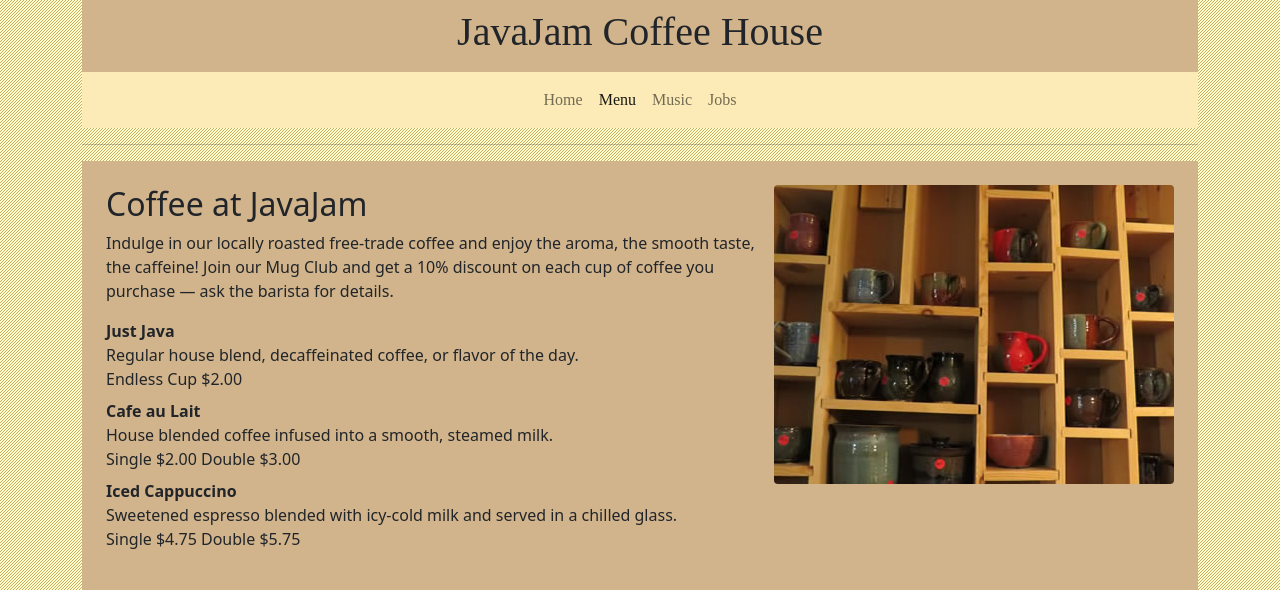
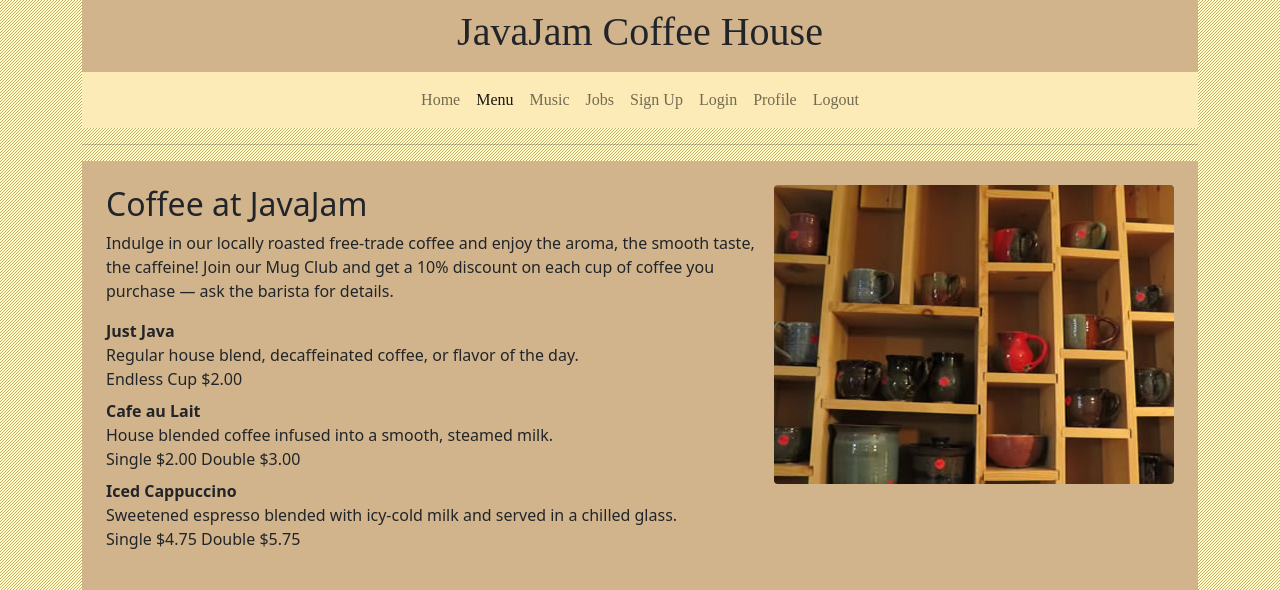
Before and after one commit to ezzylan/JavaJam-Website, a PHP site: page /menu.html in a window 1280 px wide. Shown: the top 590 px of the page. Run offline with PHP 8.4, Linux system fonts and the light colour scheme; some web fonts are replaced.

Commit message:
added nav items

```diff
--- a/index.php
+++ b/index.php
@@ -22,7 +22,7 @@
             <nav class="navbar navbar-expand navbar-light">
                 <div class="container-fluid justify-content-center">
                     <div class="navbar-nav">
-                        <a class="nav-link active" aria-current="page" href="index.html">Home</a>
+                        <a class="nav-link active" aria-current="page" href="index.php">Home</a>
                         <a class="nav-link" href="menu.html">Menu</a>
                         <a class="nav-link" href="music.html">Music</a>
                         <a class="nav-link" href="jobs.html">Jobs</a>
--- a/jobs.html
+++ b/jobs.html
@@ -22,10 +22,14 @@
             <nav class="navbar navbar-expand navbar-light">
                 <div class="container-fluid justify-content-center">
                     <div class="navbar-nav">
-                        <a class="nav-link" href="index.html">Home</a>
+                        <a class="nav-link" href="index.php">Home</a>
                         <a class="nav-link" href="menu.html">Menu</a>
                         <a class="nav-link" href="music.html">Music</a>
                         <a class="nav-link active" aria-current="page" href="jobs.html">Jobs</a>
+                        <a class="nav-link" href="signup.php">Sign Up</a>
+                        <a class="nav-link" href="login.php">Login</a>
+                        <a class="nav-link" href="profile.php">Profile</a>
+                        <a class="nav-link" href="logout.php">Logout</a>
                     </div>
                 </div>
             </nav>
--- a/login.php
+++ b/login.php
@@ -22,7 +22,7 @@
             <nav class="navbar navbar-expand navbar-light">
                 <div class="container-fluid justify-content-center">
                     <div class="navbar-nav">
-                        <a class="nav-link" href="index.html">Home</a>
+                        <a class="nav-link" href="index.php">Home</a>
                         <a class="nav-link" href="menu.html">Menu</a>
                         <a class="nav-link" href="music.html">Music</a>
                         <a class="nav-link" href="jobs.html">Jobs</a>
--- a/logout.php
+++ b/logout.php
@@ -22,7 +22,7 @@
             <nav class="navbar navbar-expand navbar-light">
                 <div class="container-fluid justify-content-center">
                     <div class="navbar-nav">
-                        <a class="nav-link" href="index.html">Home</a>
+                        <a class="nav-link" href="index.php">Home</a>
                         <a class="nav-link" href="menu.html">Menu</a>
                         <a class="nav-link" href="music.html">Music</a>
                         <a class="nav-link" href="jobs.html">Jobs</a>
--- a/menu.html
+++ b/menu.html
@@ -22,10 +22,14 @@
             <nav class="navbar navbar-expand navbar-light">
                 <div class="container-fluid justify-content-center">
                     <div class="navbar-nav">
-                        <a class="nav-link" href="index.html">Home</a>
+                        <a class="nav-link" href="index.php">Home</a>
                         <a class="nav-link active" aria-current="page" href="menu.html">Menu</a>
                         <a class="nav-link" href="music.html">Music</a>
                         <a class="nav-link" href="jobs.html">Jobs</a>
+                        <a class="nav-link" href="signup.php">Sign Up</a>
+                        <a class="nav-link" href="login.php">Login</a>
+                        <a class="nav-link" href="profile.php">Profile</a>
+                        <a class="nav-link" href="logout.php">Logout</a>
                     </div>
                 </div>
             </nav>
--- a/music.html
+++ b/music.html
@@ -22,10 +22,14 @@
             <nav class="navbar navbar-expand navbar-light">
                 <div class="container-fluid justify-content-center">
                     <div class="navbar-nav">
-                        <a class="nav-link" href="index.html">Home</a>
+                        <a class="nav-link" href="index.php">Home</a>
                         <a class="nav-link" href="menu.html">Menu</a>
                         <a class="nav-link active" aria-current="page" href="music.html">Music</a>
                         <a class="nav-link" href="jobs.html">Jobs</a>
+                        <a class="nav-link" href="signup.php">Sign Up</a>
+                        <a class="nav-link" href="login.php">Login</a>
+                        <a class="nav-link" href="profile.php">Profile</a>
+                        <a class="nav-link" href="logout.php">Logout</a>
                     </div>
                 </div>
             </nav>
--- a/profile.php
+++ b/profile.php
@@ -22,7 +22,7 @@
             <nav class="navbar navbar-expand navbar-light">
                 <div class="container-fluid justify-content-center">
                     <div class="navbar-nav">
-                        <a class="nav-link" href="index.html">Home</a>
+                        <a class="nav-link" href="index.php">Home</a>
                         <a class="nav-link" href="menu.html">Menu</a>
                         <a class="nav-link" href="music.html">Music</a>
                         <a class="nav-link" href="jobs.html">Jobs</a>
--- a/signup.php
+++ b/signup.php
@@ -22,7 +22,7 @@
             <nav class="navbar navbar-expand navbar-light">
                 <div class="container-fluid justify-content-center">
                     <div class="navbar-nav">
-                        <a class="nav-link" href="index.html">Home</a>
+                        <a class="nav-link" href="index.php">Home</a>
                         <a class="nav-link" href="menu.html">Menu</a>
                         <a class="nav-link" href="music.html">Music</a>
                         <a class="nav-link" href="jobs.html">Jobs</a>
```
